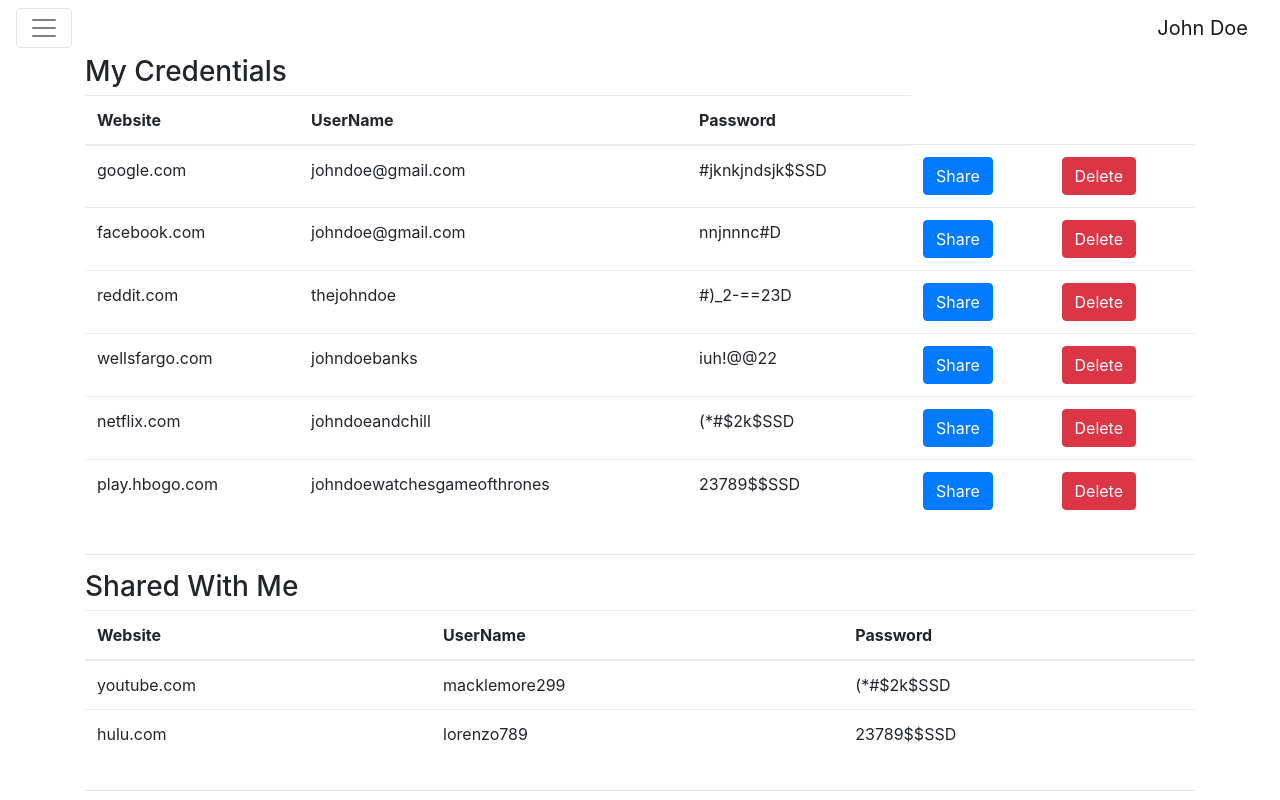
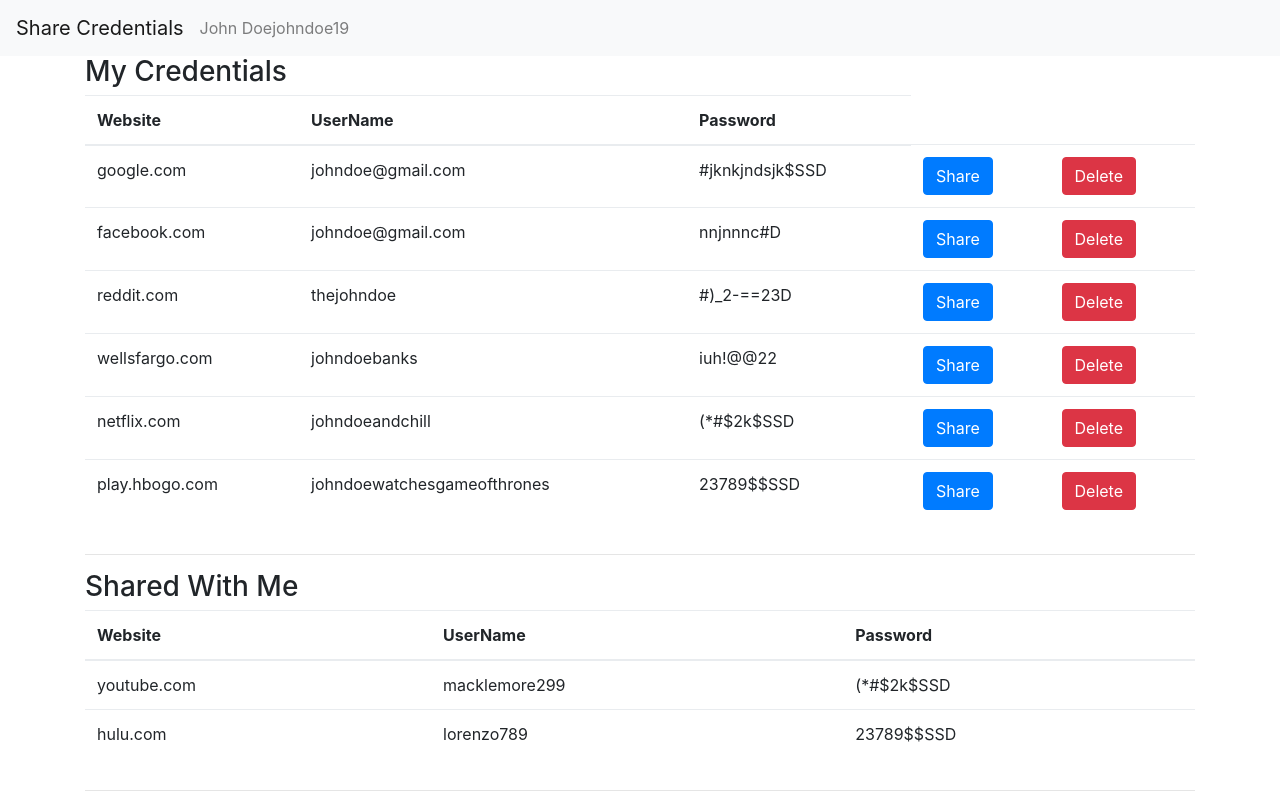
Before and after one commit to amatranga/creditShare, a React app: page / in a window 1280 px wide. Shown: the top 800 px of the page. Built offline with nearby package versions, Linux system fonts and the light colour scheme.

Commit message:
Finalize styling

```diff
--- a/index.html
+++ b/index.html
@@ -10,5 +10,8 @@
       <h1>React should be served here</h1>
     </div>
     <script src="dist/app.js"></script>
+    <script src="https://code.jquery.com/jquery-3.2.1.slim.min.js" integrity="sha384-KJ3o2DKtIkvYIK3UENzmM7KCkRr/rE9/Qpg6aAZGJwFDMVNA/GpGFF93hXpG5KkN" crossorigin="anonymous"></script>
+    <script src="https://cdnjs.cloudflare.com/ajax/libs/popper.js/1.11.0/umd/popper.min.js" integrity="sha384-b/U6ypiBEHpOf/4+1nzFpr53nxSS+GLCkfwBdFNTxtclqqenISfwAzpKaMNFNmj4" crossorigin="anonymous"></script>
+    <script src="https://maxcdn.bootstrapcdn.com/bootstrap/4.0.0-beta/js/bootstrap.min.js" integrity="sha384-h0AbiXch4ZDo7tp9hKZ4TsHbi047NrKGLO3SEJAg45jXxnGIfYzk4Si90RDIqNm1" crossorigin="anonymous"></script>
   </body>
 </html>
--- a/src/components/CreditShare.tsx
+++ b/src/components/CreditShare.tsx
@@ -67,7 +67,7 @@
   render() {
     return (
       <div>
-        <Navbar username={this.state.username} name={this.state.name} />
+        <Navbar userName={this.state.userName} name={this.state.name} />
         <div className="container">
           <div className="row justify-content-center">
             <MyCredentials
--- a/src/components/Navbar.tsx
+++ b/src/components/Navbar.tsx
@@ -2,15 +2,22 @@
 
 const Navbar = (props:any) => {
   return (
-    <nav className="navbar navbar-toggleable-md navbar-light bg-faded">
-      <button className="navbar-toggler navbar-toggler-right" type="button" data-toggle="collapse" data-target="#navbarText" aria-controls="navbarText" aria-expanded="false" aria-label="Toggle navigation">
+    <nav className="navbar navbar-expand-lg navbar-light bg-light">
+      <a className="navbar-brand" href="#">Share Credentials</a>
+      <button className="navbar-toggler" type="button" data-toggle="collapse" data-target="#navbarSupportedContent" aria-controls="navbarSupportedContent" aria-expanded="false" aria-label="Toggle navigation">
         <span className="navbar-toggler-icon"></span>
       </button>
-      <a className="navbar-brand" href="#">{props.name}</a>
-      <div className="collapse navbar-collapse" id="navbarText">
-        <span className="navbar-text">
-          {props.userName}
-        </span>
+      <div className="collapse navbar-collapse justify-content-end" id="navbarSupportedContent">
+        <ul className="navbar-nav mr-auto">
+          <li className="nav-item active">
+            <span className="navbar-text">{props.name}</span>
+          </li>
+          <li className="nav-item">
+            <span className="navbar-text">
+              {props.userName}
+            </span>
+          </li>
+        </ul>
       </div>
     </nav>
   );
```
